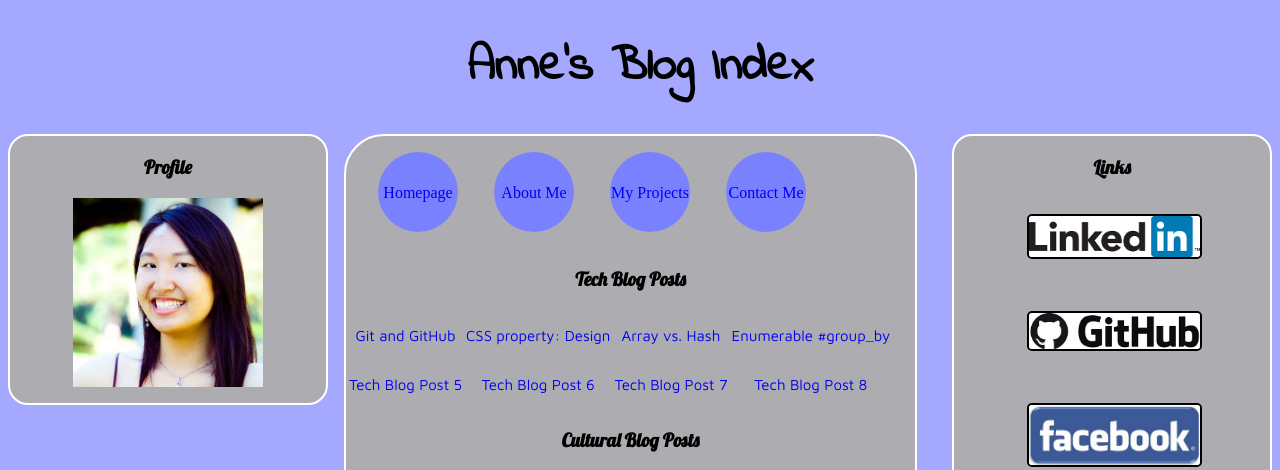
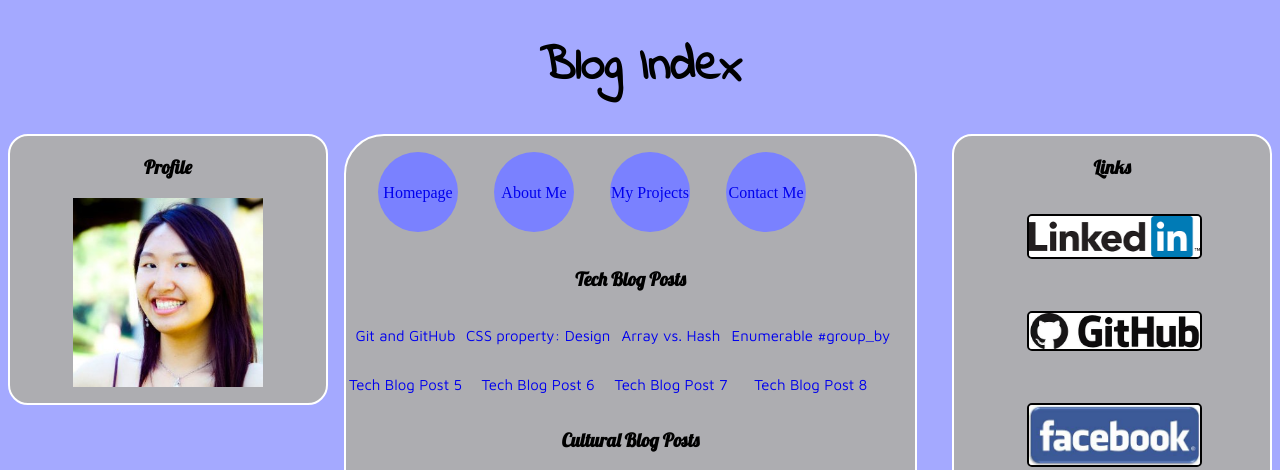
Before and after one commit to annewchen/annewchen.github.io, a plain HTML site: page blog/index.html in a window 1280 px wide. Shown: the top 470 px of the page. Drawn offline with Linux system fonts and the light colour scheme.

Commit message:
edit title removed "Anne's"

```diff
--- a/blog/index.html
+++ b/blog/index.html
@@ -10,7 +10,7 @@
   </head>
 
   <body>
-    <h1>Anne's Blog Index</h1>
+    <h1>Blog Index</h1>
     <aside class="left">
       <h3>Profile</h3>
       <img id="profile" src="../imgs/resume-pic.jpg" alt="Resume Picture"/>
```
